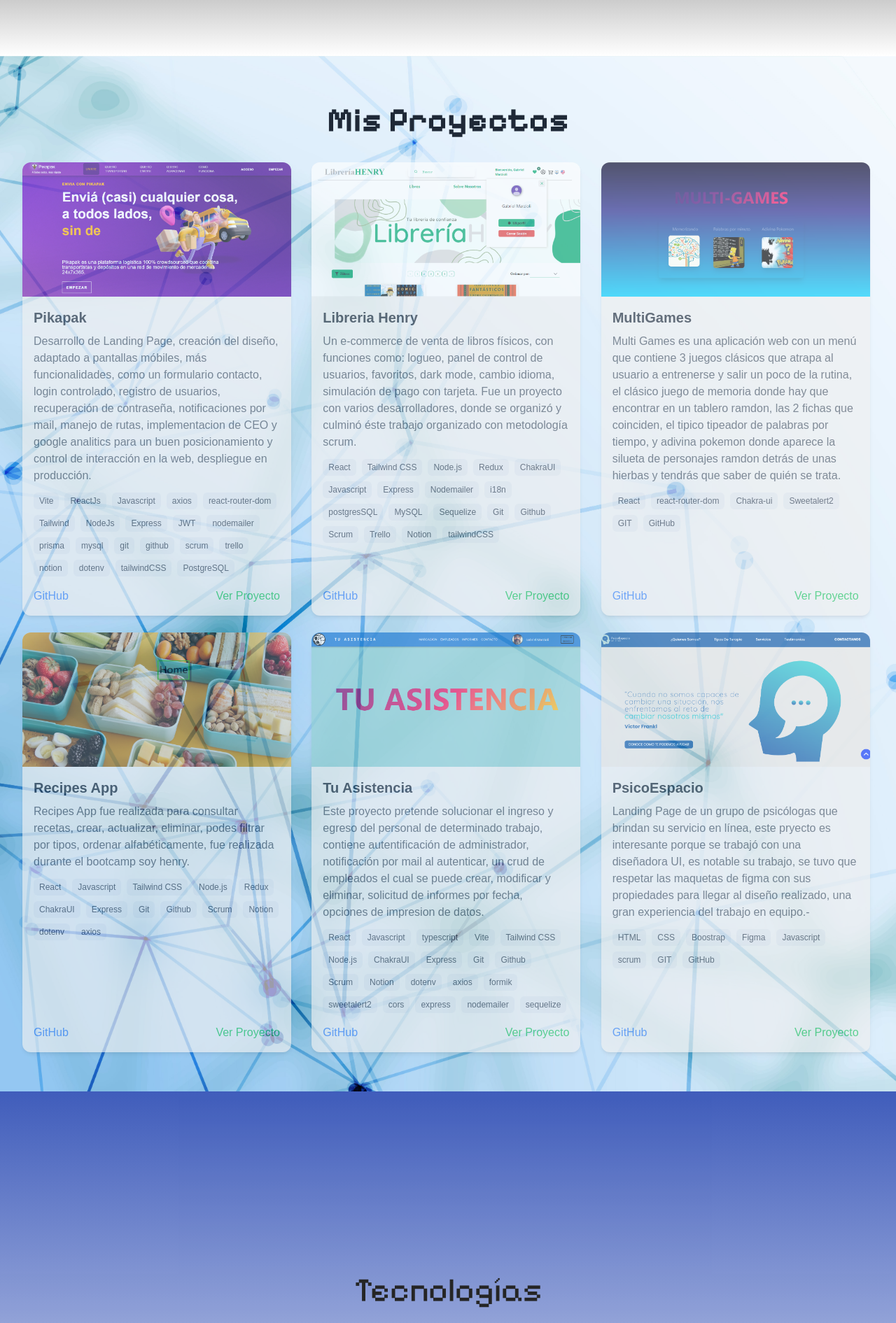
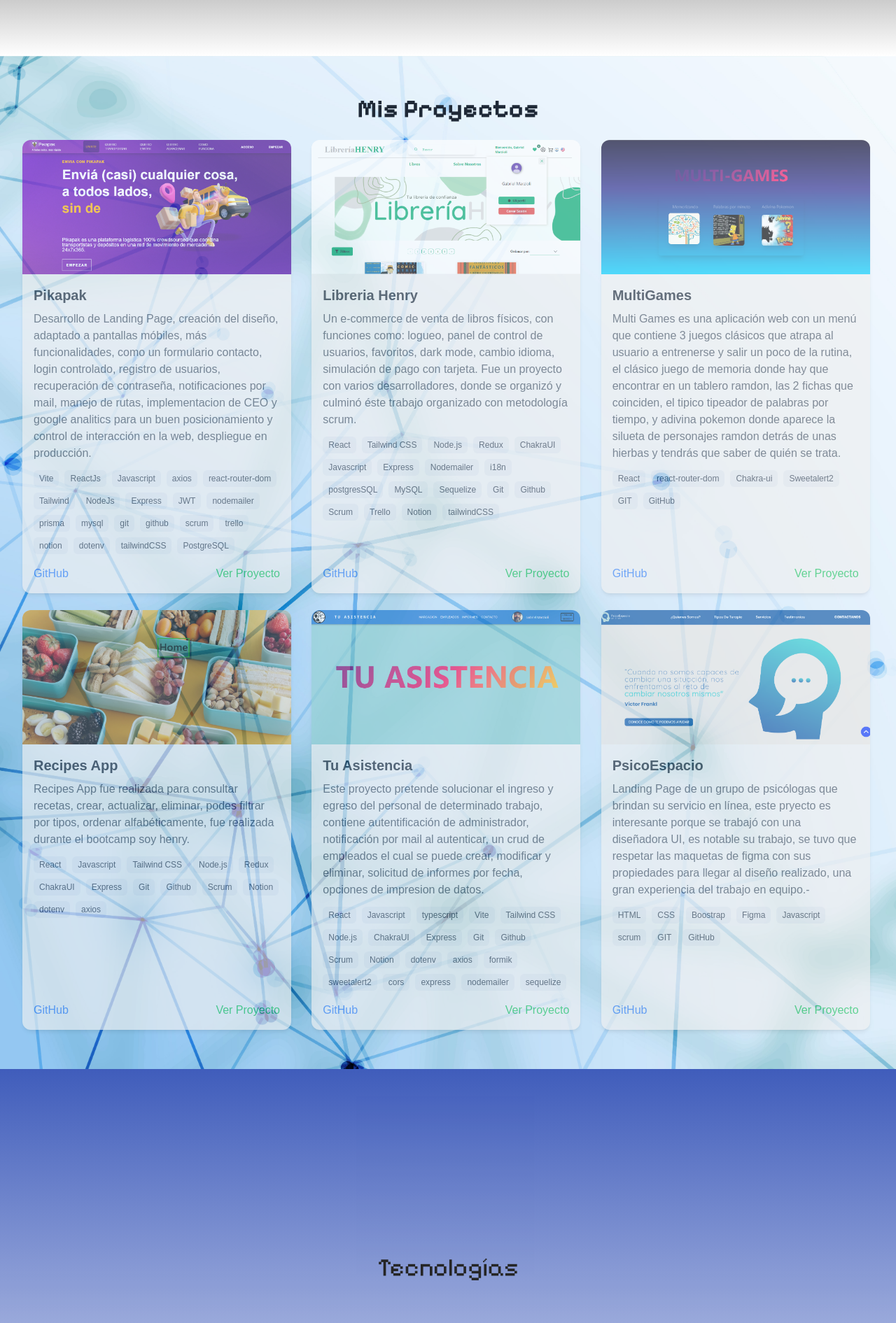
Before and after one commit to gabriel073/portfolio2025, a React (Vite) app: page / in a window 1280 px wide. Shown: the part 720-2611 px from the top of the page at 70% size. Built offline with nearby package versions, Linux system fonts and the light colour scheme; grey boxes are pictures that could not be loaded.

Commit message:
correcting texts

```diff
--- a/src/components/menu/index.jsx
+++ b/src/components/menu/index.jsx
@@ -28,11 +28,11 @@ function MenuFlotatnte() {
         <section>
             <nav className=" menu_scale-up fade-away">
                 {mostrarMenu && (
-                    <div id="menu-flotante" className="w-auto h-auto border-2 border-solid border-black  rounded-3xl text-center  p-4 space-x-6 mt-7 " >
-                        <a href="#proyects" className='text-blue-500 hover:text-blue-700 hover:text-3xl'>Proyectos</a>
-                        <a href="#skills" className='text-blue-500 hover:text-blue-700 hover:text-3xl'>Tecnologías</a>
-                        <a href="#contact" className='text-blue-500 hover:text-blue-700 hover:text-3xl'>Contacto</a>
-                        <a href="#about" className='text-blue-500 hover:text-blue-700 hover:text-3xl'>Sobre Mi</a>
+                    <div id="menu-flotante" className="w-auto h-auto border-2 border-solid border-black text-4xl  rounded-3xl text-center  p-4 space-x-6 mt-7 " >
+                        <a href="#proyects" className='text-blue-500 hover:text-blue-700 hover:underline '>Proyectos</a>
+                        <a href="#skills" className='text-blue-500 hover:text-blue-700 hover:underline '>Tecnologías</a>
+                        <a href="#contact" className='text-blue-500 hover:text-blue-700 hover:underline '>Contacto</a>
+                        <a href="#about" className='text-blue-500 hover:text-blue-700 hover:underline '>Sobre Mi</a>
                     </div>
                 )}
                 {mostrarMenu && (
--- a/src/components/proyects/index.jsx
+++ b/src/components/proyects/index.jsx
@@ -63,10 +63,7 @@ const projects = [
 
 const ProjectCard = ({ project }) => {
     return (
-
-
         <div className="bg-[#f0f0f0] opacity-65  hover:scale-105 hover:opacity-100 hover:shadown-xl rounded-xl shadow-md overflow-hidden max-w-sm hover:shadow-lg transition-all  h-full flex flex-col">
-
             <img src={project.image} alt={project.title} className="w-full h-48 object-cover" />
             <div className="flex flex-col p-4 flex-grow">
                 <h3 className="text-xl font-semibold text-gray-800">{project.title}</h3>
@@ -111,7 +108,7 @@ const ProjectsGrid = () => {
         <div className=" bg-[url('../public/assets/bg-rombos-blueligth.jpg')] bg-cover p-4">
             <MenuFlotatnte />
             <div className="container mx-auto px-4 py-10 ">
-                <h1 className=" font-bold text-center text-gray-800 mb-6" id="proyects">Mis Proyectos</h1>
+                <h1 className=" font-bold text-center text-4xl text-gray-800 mb-6" id="proyects">Mis Proyectos</h1>
                 <div className="grid grid-cols-1 md:grid-cols-2 lg:grid-cols-3 gap-6 ">
                     {projects.map((project) => (
                         <ProjectCard key={project.id} project={project} />
--- a/src/components/skills/index.jsx
+++ b/src/components/skills/index.jsx
@@ -3,7 +3,7 @@ import './style.css'
 function Skills() {
     return (
         <div id="skills" className="bg-gradient-to-b  from-blue-800  to-white bg-blur-b-xl p-4 flex flex-col  items-center justify-center h-[48rem] opacity-85 space-y-14">
-            <h1 className=" text-center " id="skills" >Tecnologías</h1>
+            <h1 className=" text-center text-4xl " id="skills" >Tecnologías</h1>
 
             <div className="flex row gap-6 flex-wrap w-[80%] justify-center items-center">
                 <img src='https://icongr.am/devicon/javascript-original.svg?size=64&color=currentColor' alt="icon-js" className=" hover:scale-150 hover:shadow-xl hover:shadow-neutral-300 transition-all" width='60' data-toggle="tooltip" title="Javascript" />
```
